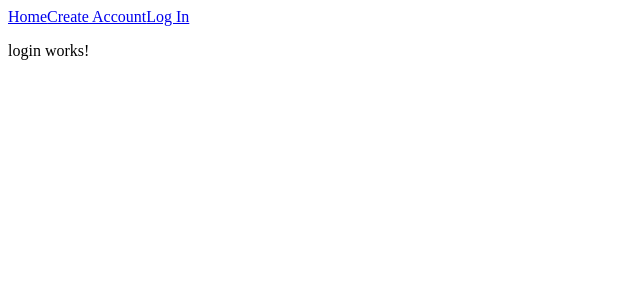
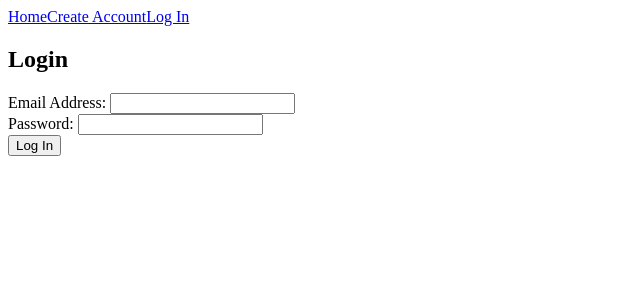
Before and after one commit to ZachMeininger/RevStay, an Angular app in the folder FrontEnd/RevStay/: page /login in a window 1280 px wide. Shown: the top 300 px of the page, without its empty margins (0-640 px from the left). Built offline with nearby package versions, Linux system fonts and the light colour scheme.

Commit message:
Login component working

```diff
--- a/FrontEnd/RevStay/src/app/components/login/login.component.html
+++ b/FrontEnd/RevStay/src/app/components/login/login.component.html
@@ -1 +1,15 @@
-<p>login works!</p>
+
+<div>
+    <h2>Login</h2>
+    <label>
+        Email Address:
+        <input [(ngModel)]="userEmail" type = "text"/>
+    </label>
+    <br>
+    <label>
+        Password:
+        <input [(ngModel)]="userPassword" type = "password"/>
+    </label>
+    <br>
+    <button (click)="handleLogin()">Log In</button>
+</div>
--- a/FrontEnd/RevStay/src/app/components/login/login.component.ts
+++ b/FrontEnd/RevStay/src/app/components/login/login.component.ts
@@ -1,12 +1,60 @@
 import { Component } from '@angular/core';
+import { FormsModule } from '@angular/forms';
 
 @Component({
   selector: 'app-login',
   standalone: true,
-  imports: [],
+  imports: [FormsModule],
   templateUrl: './login.component.html',
   styleUrl: './login.component.css'
 })
 export class LoginComponent {
 
+  userId: Number = 0;
+  userEmail: String = '';
+  userPassword: String = '';
+  securityQuestion: String = 'a';
+  securityAnswer: String  = 'b';
+  accountType: Number = 0;
+
+  handleLogin() {
+    const UserAccount = {
+      userId: this.userId,
+      userEmail: this.userEmail,
+      userPassword: this.userPassword,
+      securityQuestion: this.securityQuestion,
+      securityAnswer: this.securityAnswer,
+      accountType: this.accountType
+    };
+
+    console.log(UserAccount);
+
+    if((UserAccount.userEmail).length == 0 || (UserAccount.userPassword).length == 0)
+    {
+
+    }
+    else
+    {
+        fetchData();
+    }
+
+    async function fetchData() {
+
+        let response = await fetch("http://localhost:8080/login", {
+        method: "POST",
+        body: JSON.stringify(UserAccount),
+        headers: {"Content-type": "application/json; charset=UTF-8"}
+        })
+
+        if(response.status >= 400)
+        {
+
+        }
+        else
+        {
+            let data = await response.json();
+            console.log(data);
+        }
+    }
+  }
 }
```
